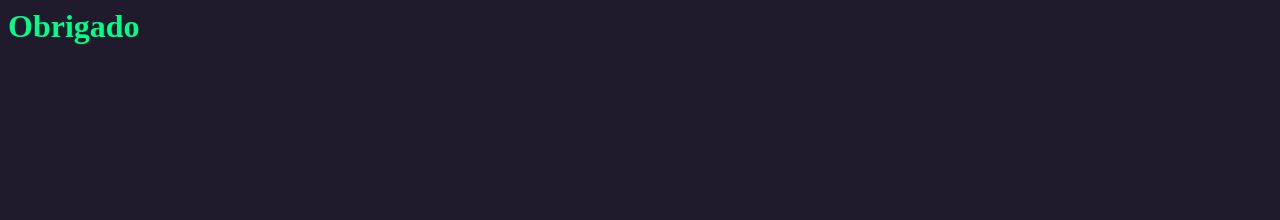
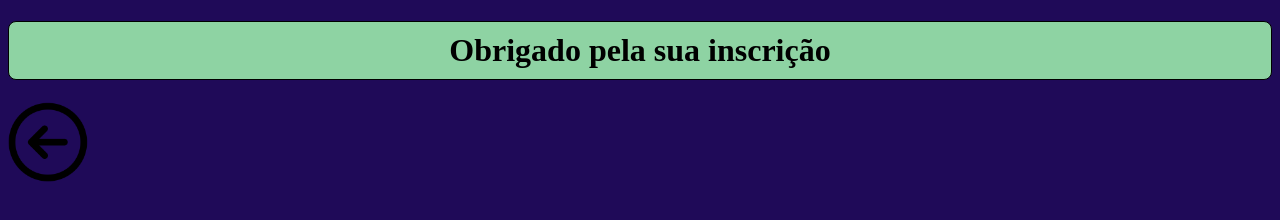
Before and after one commit to Ana0606/formulario4, a plain HTML site: page obrigado.html in a window 1280 px wide. Drawn offline with Linux system fonts and the light colour scheme.

Commit message:
Add files via upload

```diff
--- a/obrigado.html
+++ b/obrigado.html
@@ -3,22 +3,24 @@
 <head>
     <meta charset="UTF-8">
     <meta http-equiv="X-UA-Compatible" content="IE=edge">
-    <meta name="viewport" content="width=>, initial-scale=1.0">
-    <title>Document</title>
+    <meta name="viewport" content="width=device-width, initial-scale=1.0">
+    <title>Obrigado</title>
     <style>
-      body{
-        background-color: #201b2c;;
-      }
-
-      h1{
-        color: #00ff88;
-        font-weight: 800;
-         margin: 0;
-      }
+        body{
+            background-color: rgb(31, 10, 88);
+        }
+        h1{
+            border: 1px solid rgb(0, 0, 0);
+            padding: 10px;
+            text-align: center;
+            background-color: rgb(142, 211, 163);
+            border-radius: 8px;
+        }
 
     </style>
 </head>
 <body>
-    <h1>Obrigado</h1>
+    <h1>Obrigado pela sua inscrição</h1>
+    <a href="index.html"><img src="volte.png" alt=""width=80px">
 </body>
 </html>
```
Also changed, not shown: style.css (line endings or trailing spaces), volte.png (added).
